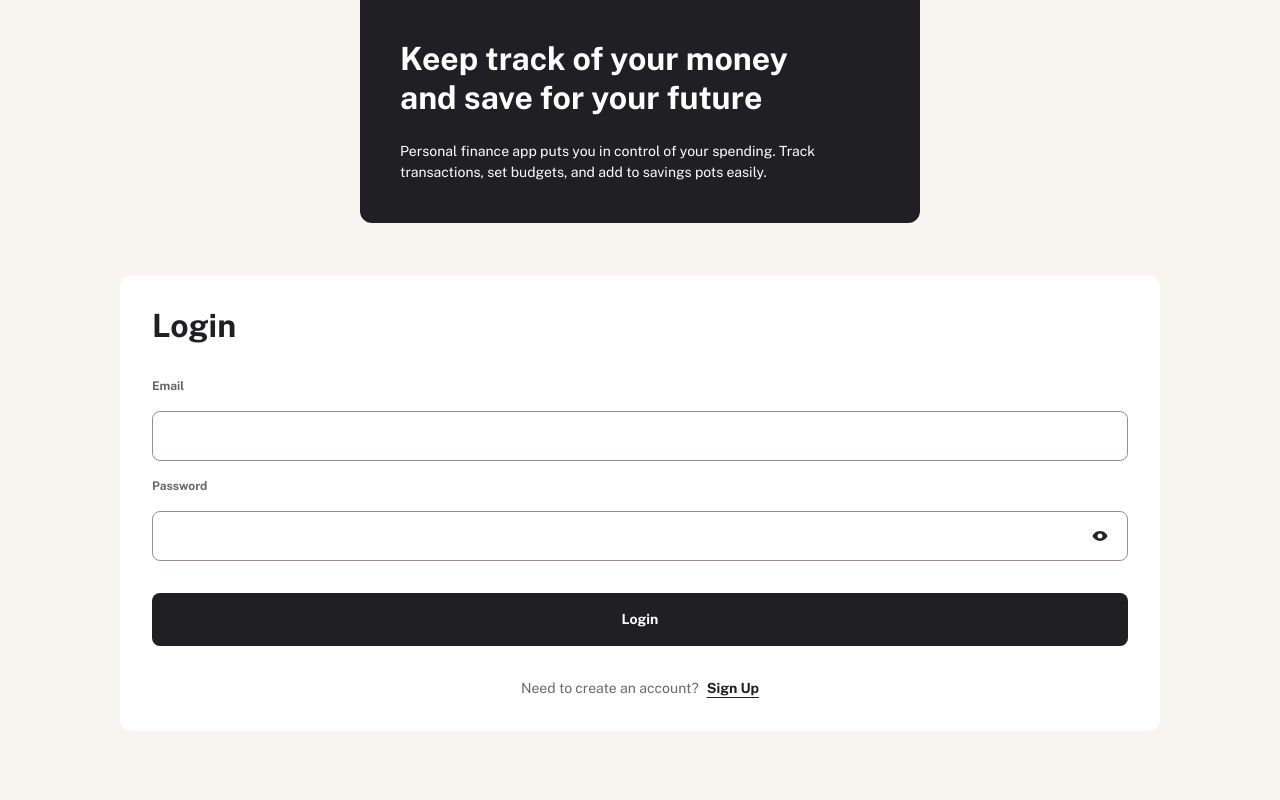
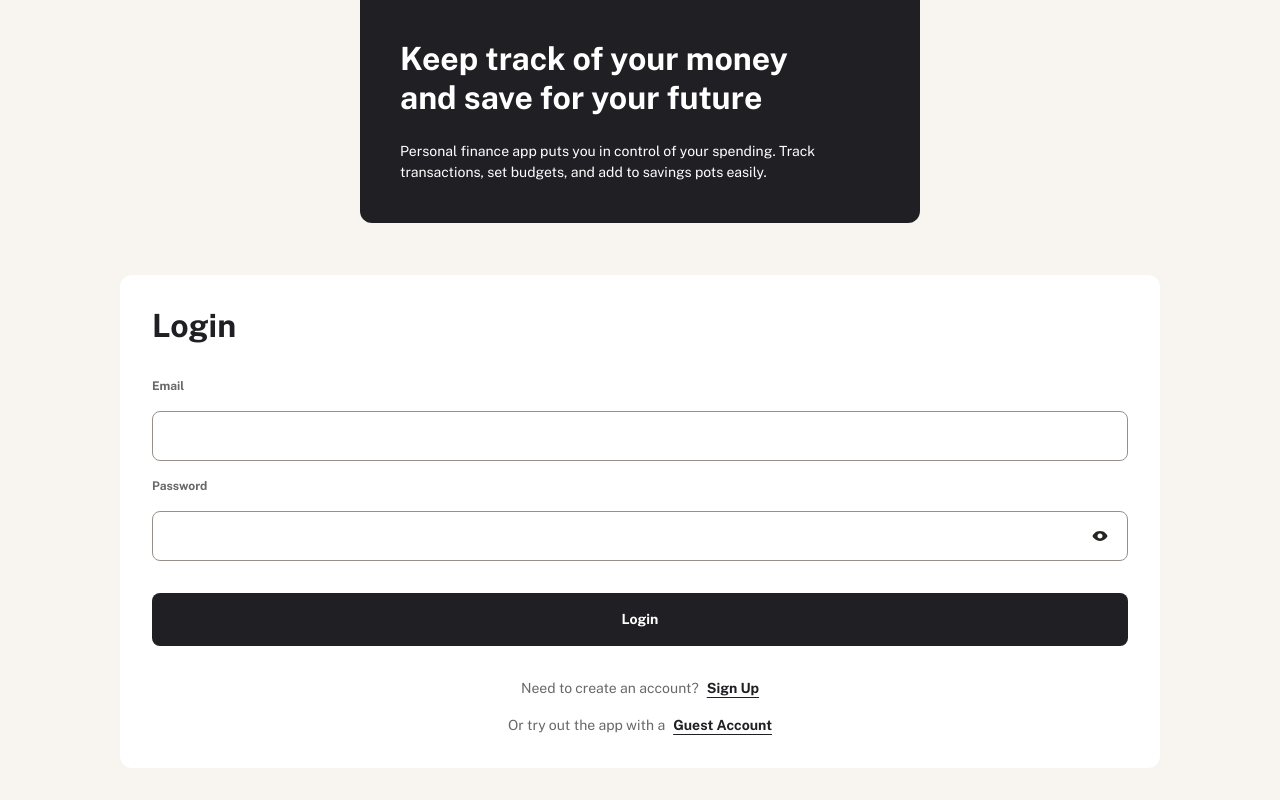
Before and after one commit to travistn/finance-tracker, a Next.js app: page /login in a window 1280 px wide. Shown: the part 717-1517 px from the top of the page. Before the commit the page ends 1480 px from the top, so only its background shows below. Built offline with nearby package versions, Linux system fonts and the light colour scheme.

Commit message:
Add guest login to app

```diff
--- a/app/api/auth/[...nextauth]/route.ts
+++ b/app/api/auth/[...nextauth]/route.ts
@@ -1,6 +1,7 @@
 import NextAuth from 'next-auth';
 import CredentialsProvider from 'next-auth/providers/credentials';
 import { compare } from 'bcryptjs';
+import { randomUUID } from 'crypto';
 
 import connectToDatabase from '@/lib/mongoose';
 import User from '@/models/User';
@@ -21,15 +22,28 @@ const handler = NextAuth({
         },
       },
       async authorize(credentials) {
-        if (!credentials?.email && !credentials?.password) {
+        await connectToDatabase();
+
+        if (credentials?.email === 'guest') {
+          const guestId = randomUUID();
+
+          await User.create({
+            email: `guest_${guestId}`,
+            username: 'Guest User',
+            expireAt: new Date(Date.now() + 30 * 60 * 1000),
+          });
+          return {
+            id: guestId,
+            email: `guest_${guestId}`,
+            name: 'Guest User',
+          };
+        } else if (!credentials?.email && !credentials?.password) {
           throw new Error('Missing email and password');
         } else if (!credentials?.email) {
           throw new Error('Missing email');
         } else if (!credentials?.password) {
           throw new Error('Missing password');
         }
-
-        await connectToDatabase();
 
         const user = await User.findOne({ email: credentials?.email });
 
--- a/app/login/page.tsx
+++ b/app/login/page.tsx
@@ -31,7 +31,7 @@ const Login = () => {
     }));
   };
 
-  const handleSubmit = async (e: React.FormEvent) => {
+  const handleLogin = async (e: React.FormEvent) => {
     e.preventDefault();
 
     try {
@@ -48,6 +48,22 @@ const Login = () => {
       }
     } catch (error) {
       console.error('Failed to log in', error);
+    }
+  };
+
+  const handleGuestLogin = async () => {
+    try {
+      const result = await signIn('credentials', {
+        redirect: false,
+        email: 'guest',
+        password: '',
+      });
+
+      if (!result?.error) {
+        router.push('/dashboard');
+      }
+    } catch (error) {
+      console.log('Failed to log in', error);
     }
   };
 
@@ -78,7 +94,7 @@ const Login = () => {
         </div>
         <div className='w-full px-4 py-6 md:px-26 md:py-8 xl:px-30 3xl:px-60'>
           <form
-            onSubmit={handleSubmit}
+            onSubmit={handleLogin}
             className='px-5 py-6 md:p-8 flex flex-col gap-8 bg-white rounded-xl'>
             <h1 className='text-gray-900 text-preset-1'>Login</h1>
             <div className='flex flex-col gap-4'>
@@ -106,6 +122,7 @@ const Login = () => {
               </div>
             </div>
             <Button type='submit'>Login</Button>
+            <div className='flex flex-col gap-4'>
               <span className='flex-row-center gap-2'>
                 <p className='text-preset-4 text-gray-500'>Need to create an account?</p>
                 <Link
@@ -114,6 +131,15 @@ const Login = () => {
                   Sign Up
                 </Link>
               </span>
+              <span className='flex-row-center gap-2'>
+                <p className='text-preset-4 text-gray-500'>Or try out the app with a </p>
+                <p
+                  onClick={handleGuestLogin}
+                  className='text-preset-4-bold text-gray-900 underline underline-offset-4 cursor-pointer'>
+                  Guest Account
+                </p>
+              </span>
+            </div>
           </form>
         </div>
       </div>
--- a/models/User.ts
+++ b/models/User.ts
@@ -12,6 +12,10 @@ const userSchema = new mongoose.Schema(
     password: {
       type: String,
     },
+    expireAt: {
+      type: Date,
+      expires: 0,
+    },
   },
   { timestamps: true }
 );
```
Lines whose indentation alone changed are shown as unchanged.
